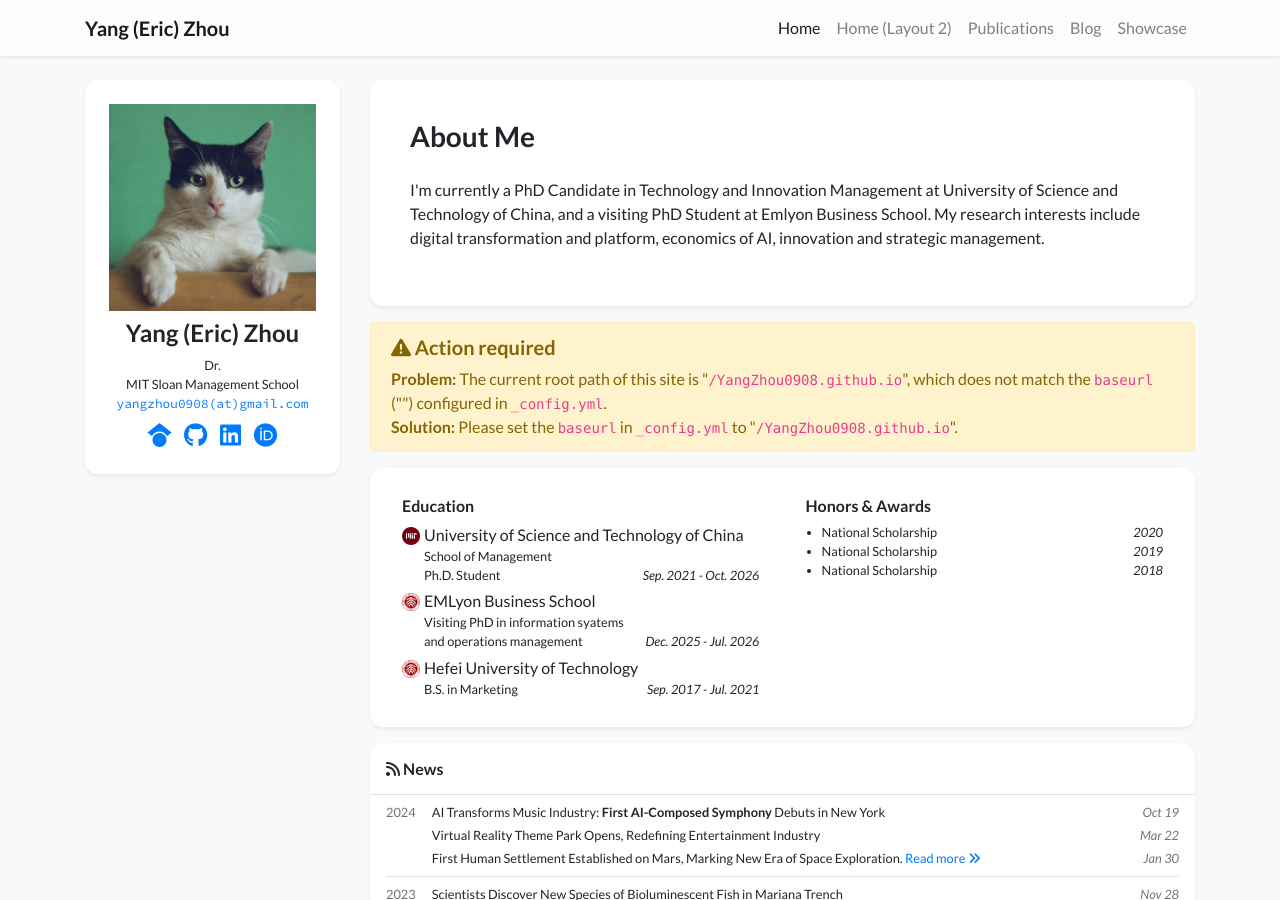
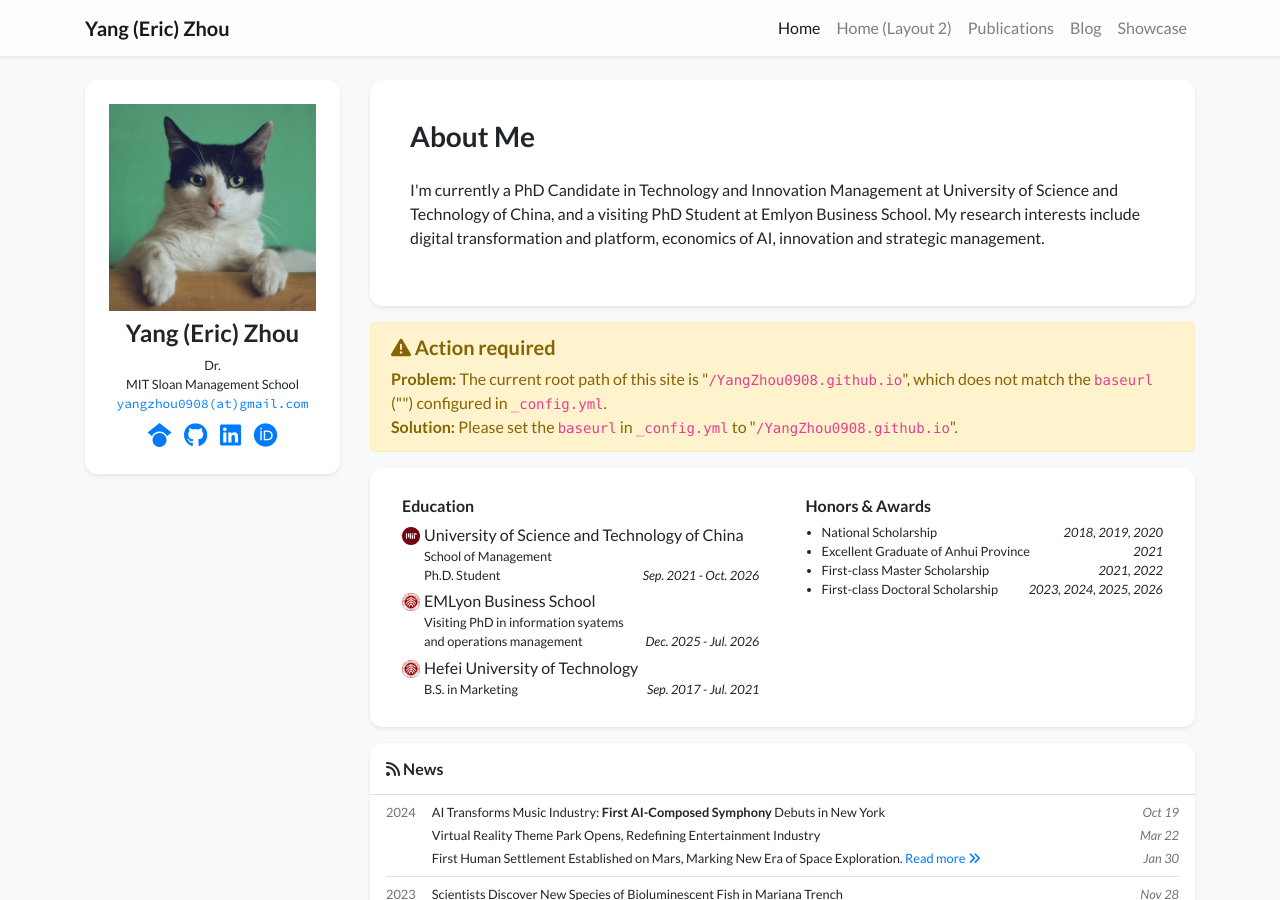
Before and after one commit to YangZhou0908/YangZhou0908.github.io, a Jekyll site: the page built from index.html, in a window 1280 px wide and 900 px high. Built offline with Jekyll 4.4.1, drawn with Linux system fonts in a browser that asks for light colours; nearby versions of some CDN libraries; a style sheet for code colours, icons or effects is not loaded.

Commit message:
Update profile.yml

```diff
--- a/_data/profile.yml
+++ b/_data/profile.yml
@@ -52,11 +52,13 @@ education:
 
 awards:
 - name: National Scholarship
-  date: 2020
-- name: National Scholarship
-  date: 2019
-- name: National Scholarship
-  date: 2018
+  date: 2018, 2019, 2020
+- name: Excellent Graduate of Anhui Province
+  date: 2021
+- name: First-class Master Scholarship
+  date: 2021, 2022
+- name: First-class Doctoral Scholarship
+  date: 2023, 2024, 2025, 2026
 
 Academic Service:
 - Reviewers: Technovation, Asia Pacific Journal of Management, IEEE TEM.
```
